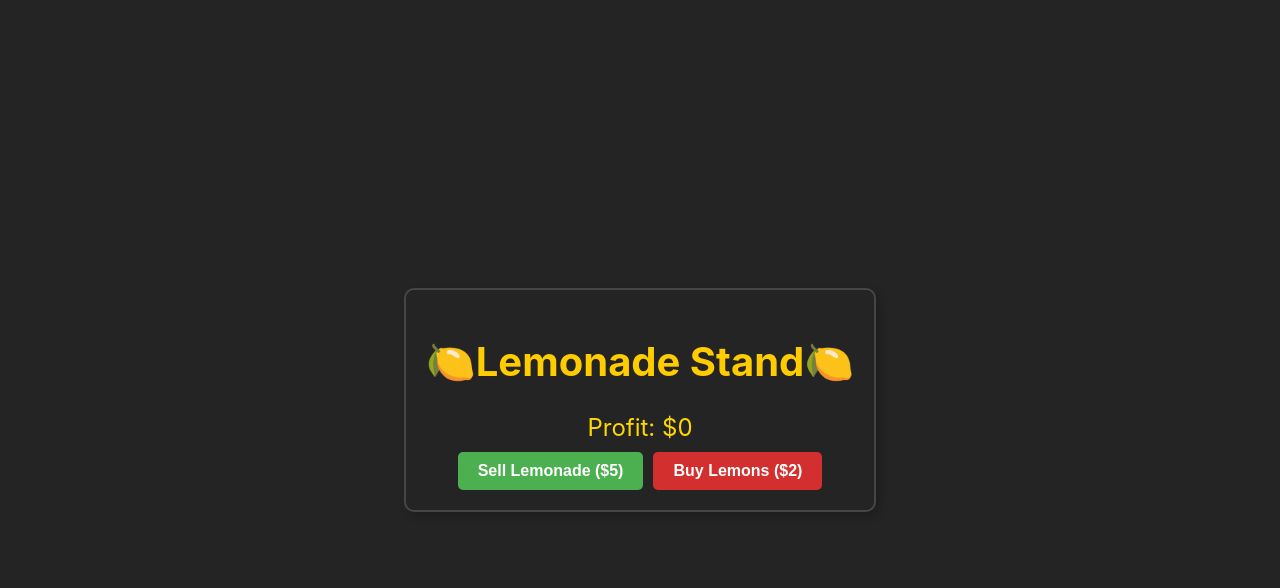
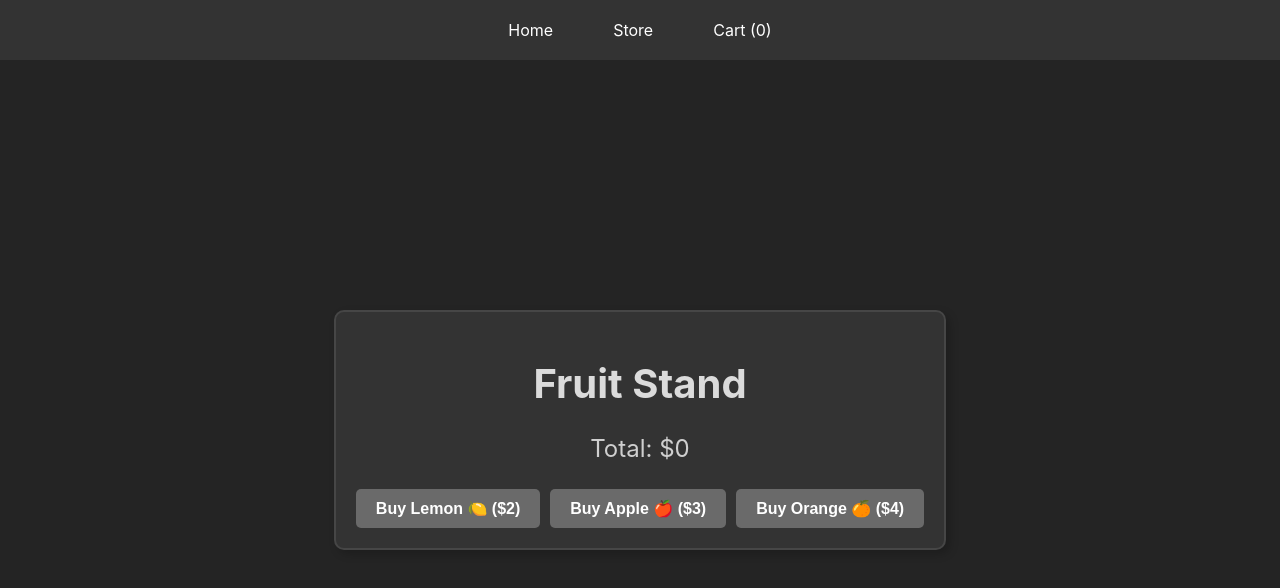
Before and after one commit to anfanger23/Lemonade, a React (Vite) app: page /store in a window 1280 px wide. Shown: the top 588 px of the page. Built offline with nearby package versions, Linux system fonts and the light colour scheme.

Commit message:
changed from lemonade to Fruit stand

```diff
--- a/package.json
+++ b/package.json
@@ -10,8 +10,12 @@
     "preview": "vite preview"
   },
   "dependencies": {
+    "@reduxjs/toolkit": "^2.6.0",
     "react": "^19.0.0",
-    "react-dom": "^19.0.0"
+    "react-dom": "^19.0.0",
+    "react-redux": "^9.2.0",
+    "react-router-dom": "^7.2.0",
+    "redux": "^5.0.1"
   },
   "devDependencies": {
     "@eslint/js": "^9.19.0",
--- a/src/App.jsx
+++ b/src/App.jsx
@@ -1,24 +1,48 @@
-import { useState } from "react";
+import { BrowserRouter as Router, Route, Routes, Link } from "react-router-dom";
+import { Provider, useSelector } from "react-redux";
+import store from "./store";
 import "./index.css";
+import Cart from "./Cart";
+import FruitStand from "./FruitStand";
 
-export default function LemonStand() {
-  const [profit, setProfit] = useState(0);
+function Home() {
+  console.log("Home component rendered");
+  return (
+    <h1>
+      🍐🍊🍋🍆🥑🥥
+      Welcome to the Fruit Stand
+      🥭🍇🌭🍌🍅🍍
+    </h1>
 
-  const handleSell = () => setProfit(profit + 5);
-  const handleBuy = () => setProfit((prev) => Math.max(0, prev - 2));
+  );
+}
+
+function Navbar() {
+  const cart = useSelector((state) => state.cart);
+  const totalCount = cart.reduce((total, item) => total + item.quantity, 0);
 
   return (
-    <div className="lemon-stand">
-      <h1 className="title">🍋Lemonade Stand🍋</h1>
-      <p className="profit">Profit: ${profit}</p>
-      <div className="buttons">
-        <button onClick={handleSell} className="sell-button">
-          Sell Lemonade ($5)
-        </button>
-        <button onClick={handleBuy} className="buy-button">
-          Buy Lemons ($2)
-        </button>
-      </div>
-    </div>
+    <nav className="navbar">
+      <Link to="/">Home</Link>
+      <Link to="/store">Store</Link>
+      <Link to="/cart">Cart ({totalCount})</Link>
+    </nav>
   );
 }
+
+export default function App() {
+  return (
+    <Provider store={store}>
+      <Router>
+        <Navbar />
+        <div className="main-content">
+          <Routes>
+            <Route path="/" element={<Home />} />
+            <Route path="/store" element={<FruitStand />} />
+            <Route path="/cart" element={<Cart />} />
+          </Routes>
+        </div>
+      </Router>
+    </Provider>
+  );
+}
--- /dev/null
+++ b/src/Cart.jsx
@@ -0,0 +1,29 @@
+import React from 'react';
+import { useDispatch, useSelector } from 'react-redux';
+import { sellFruit } from './store';
+
+function Cart() {
+  const cart = useSelector((state) => state.cart);
+  const expense = useSelector((state) => state.expense);
+  const dispatch = useDispatch();
+
+  const handleRemove = (fruit) => dispatch(sellFruit(fruit));
+
+  const totalCount = cart.reduce((total, item) => total + item.quantity, 0);
+
+  return (
+    <div className="cart">
+      <h2>Cart</h2>
+      <p>Total Items: {totalCount}</p>
+      <p>Total Price: ${expense.toFixed(2)}</p>
+      {cart.map(item => (
+        <div key={item.id} className="cart-item">
+          {item.name} (x{item.quantity})
+          <button onClick={() => handleRemove(item)} className="remove-button">-</button>
+        </div>
+      ))}
+    </div>
+  );
+}
+
+export default Cart;
--- /dev/null
+++ b/src/FruitStand.jsx
@@ -0,0 +1,29 @@
+import React from 'react';
+import { useDispatch, useSelector } from 'react-redux';
+import { buyFruit } from './store';
+
+function FruitStand() {
+  console.log("FruitStand component rendered");
+  const expense = useSelector((state) => state.expense);
+  const dispatch = useDispatch();
+
+  const handleBuy = (fruit) => dispatch(buyFruit(fruit));
+
+  const fruits = useSelector((state) => state.fruits);
+
+  return (
+    <div className="fruit-stand">
+      <h1 className="title">Fruit Stand</h1>
+      <p className="expense">Total: ${expense}</p>
+      <div className="buttons">
+        {fruits.map(fruit => (
+          <button key={fruit.id} onClick={() => handleBuy(fruit)} className="buy-button">
+            Buy {fruit.name} (${fruit.price})
+          </button>
+        ))}
+      </div>
+    </div>
+  );
+}
+
+export default FruitStand;
--- a/src/index.css
+++ b/src/index.css
@@ -10,27 +10,66 @@
 body {
   margin: 0;
   display: flex;
+  flex-direction: column;
+  align-items: center;
   justify-content: center;
-  align-items: center;
   min-height: 100vh;
 }
 
-.lemon-stand {
+.navbar {
+  width: 100%;
+  background-color: #333;
+  padding: 10px 0;
+  position: fixed;
+  top: 0;
+  left: 0;
+  display: flex;
+  justify-content: center;
+  gap: 20px;
+}
+
+.navbar a {
+  color: white;
+  text-decoration: none;
+  padding: 10px 20px;
+}
+
+.navbar a:hover {
+  background-color: #575757;
+  border-radius: 5px;
+}
+
+.main-content {
+  margin-top: 60px; /* Add margin to avoid overlap with navbar */
+  display: flex;
+  flex-direction: column;
+  align-items: center;
+  justify-content: center;
+  width: 100%;
+}
+
+.fruit-stand, .cart {
   text-align: center;
   padding: 20px;
   border: 2px solid #464646;
   border-radius: 10px;
-  color: #ffd700;
+  color: #cfcfcf;
   box-shadow: 4px 4px 10px rgba(0, 0, 0, 0.2);
+  background-color: #333;
 }
 
 .title {
   font-size: 2.5em;
   font-weight: bold;
-  color: #ffcc00;
+  color: #dbdbdb;
 }
 
 .profit {
+  font-size: 1.5em;
+  margin: 10px 0;
+}
+
+.expense {
   font-size: 1.5em;
   margin: 10px 0;
 }
@@ -51,20 +90,38 @@ button {
   transition: background-color 0.3s ease-in-out;
 }
 
-.sell-button {
-  background-color: #4caf50;
+.buy-button {
+  background-color: #6a6a6a;
   color: white;
-}
-
-.sell-button:hover {
-  background-color: #388e3c;
-}
-
-.buy-button {
-  background-color: #d32f2f;
-  color: white;
+  margin-top: 1rem;
+  font-size: medium;
 }
 
 .buy-button:hover {
-  background-color: #b71c1c;
+  background-color: #2c2c2c;
 }
+
+.cart-item {
+  display: flex;
+  justify-content: space-between;
+  margin-bottom: 10px;
+
+}
+
+.remove-button {
+  background-color: #662020;
+  color: white;
+  border: none;
+  padding: 2px 5px;
+  cursor: pointer;
+  border-radius: 5px;
+}
+
+.remove-button:hover {
+  background-color: #951010;
+}
+
+.cart{
+  font-size: larger;
+  text-align: left;
+}
--- /dev/null
+++ b/src/store.js
@@ -0,0 +1,45 @@
+import { configureStore, createSlice } from '@reduxjs/toolkit';
+
+const initialState = {
+  fruits: [
+    { id: 1, name: 'Lemon 🍋', price: 2 },
+    { id: 2, name: 'Apple 🍎', price: 3 },
+    { id: 3, name: 'Orange 🍊', price: 4 },
+  ],
+  cart: [],
+  expense: 0,
+};
+
+const fruitSlice = createSlice({
+  name: 'fruit',
+  initialState,
+  reducers: {
+    sellFruit: (state, action) => {
+      const item = state.cart.find(item => item.id === action.payload.id);
+      if (item) {
+        item.quantity -= 1;
+        state.expense -= action.payload.price;
+        if (item.quantity === 0) {
+          state.cart = state.cart.filter(item => item.id !== action.payload.id);
+        }
+      }
+    },
+    buyFruit: (state, action) => {
+      const item = state.cart.find(item => item.id === action.payload.id);
+      if (item) {
+        item.quantity += 1;
+      } else {
+        state.cart.push({ ...action.payload, quantity: 1 });
+      }
+      state.expense += action.payload.price;
+    },
+  },
+});
+
+export const { sellFruit, buyFruit } = fruitSlice.actions;
+
+const store = configureStore({
+  reducer: fruitSlice.reducer,
+});
+
+export default store;
```
Also changed, not shown: 2 other files (tests, documents, lock files or other folders).
